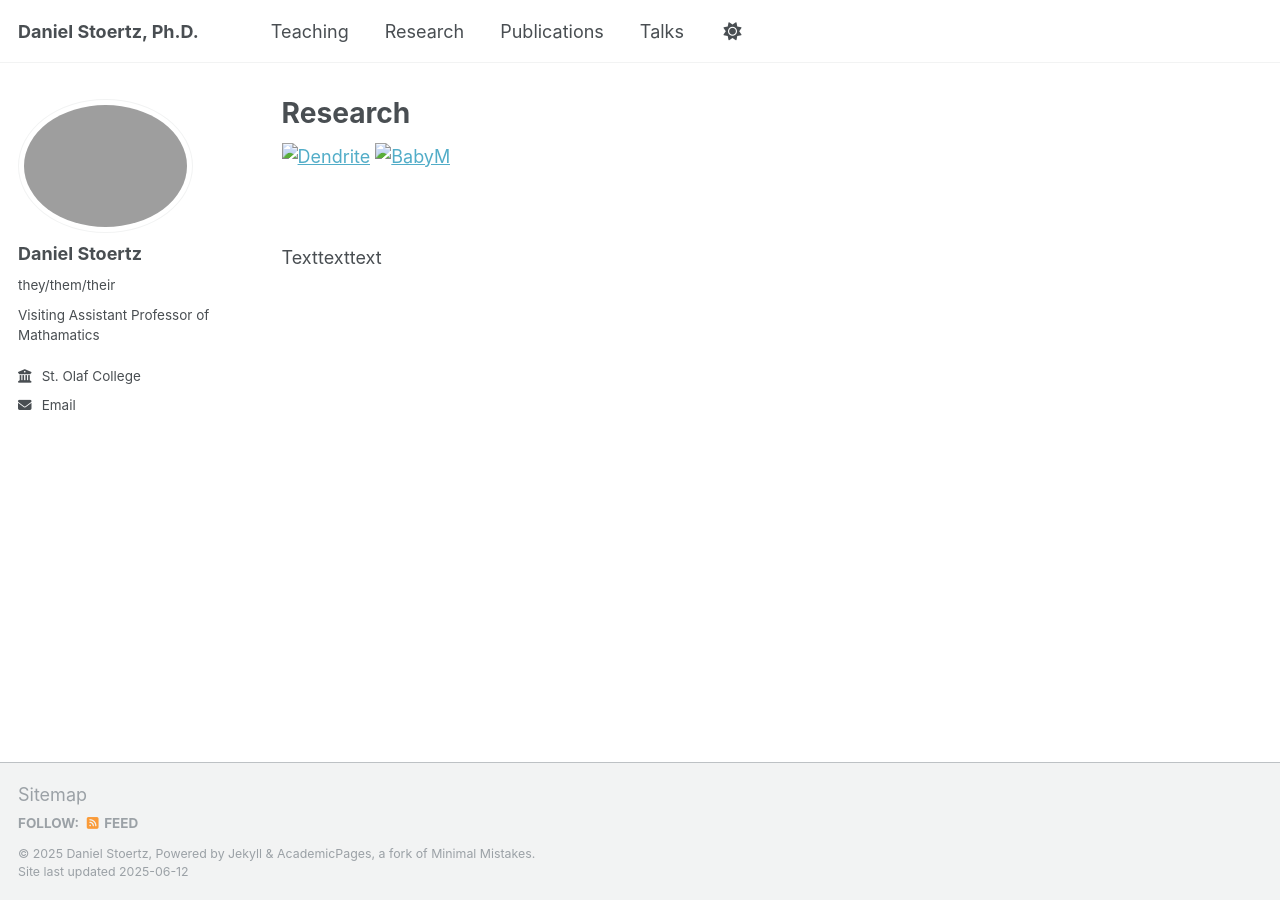
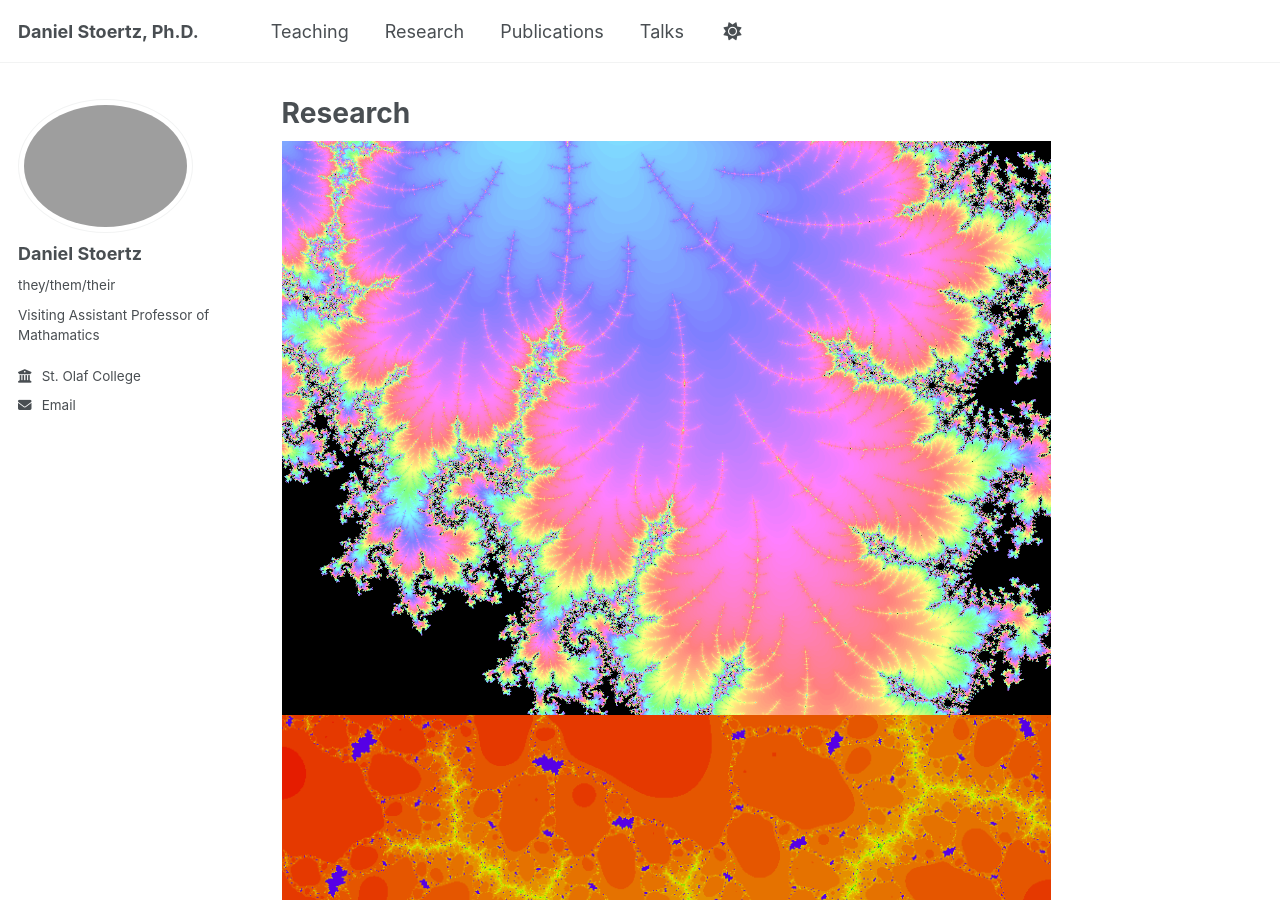
Before and after one commit to dstoertz/academic-page, a Jekyll site: the page built from _pages/research.md, in a window 1280 px wide and 900 px high. Built offline with Jekyll 4.4.1, drawn with Linux system fonts in a browser that asks for light colours.

Commit message:
Update research.md

```diff
--- a/_pages/research.md
+++ b/_pages/research.md
@@ -4,9 +4,9 @@ title: "Research"
 author_profile: true
 ---
 
-![Dendrite](./images/Dendrite.png)
-![BabyM](./images/BabyM.png)
+![Dendrite](../images/Dendrite.png)
+![BabyM](../images/BabyM.png)
 
-<img src="./images/Dendrite.png" alt="">
+<img src="../images/Dendrite.png" alt="Dendrite">
 
 Texttexttext
```
